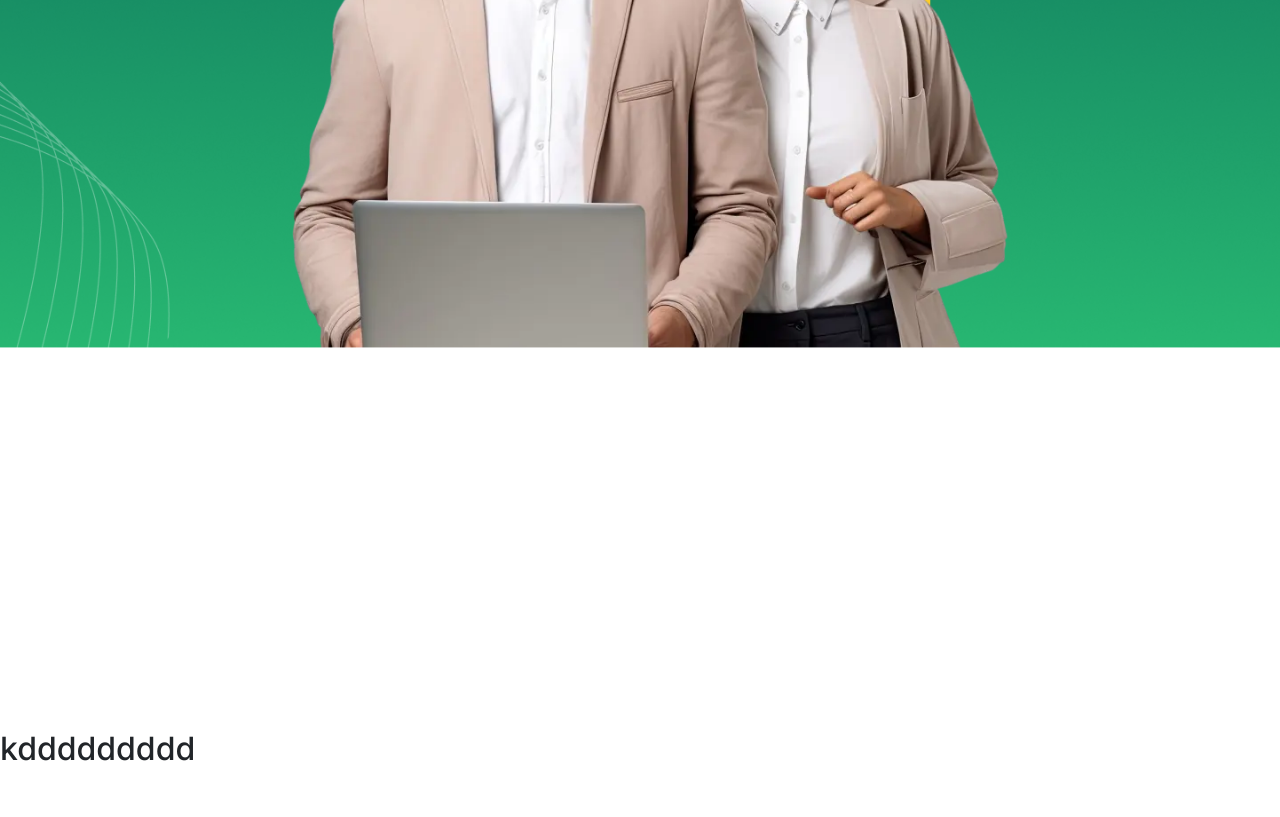
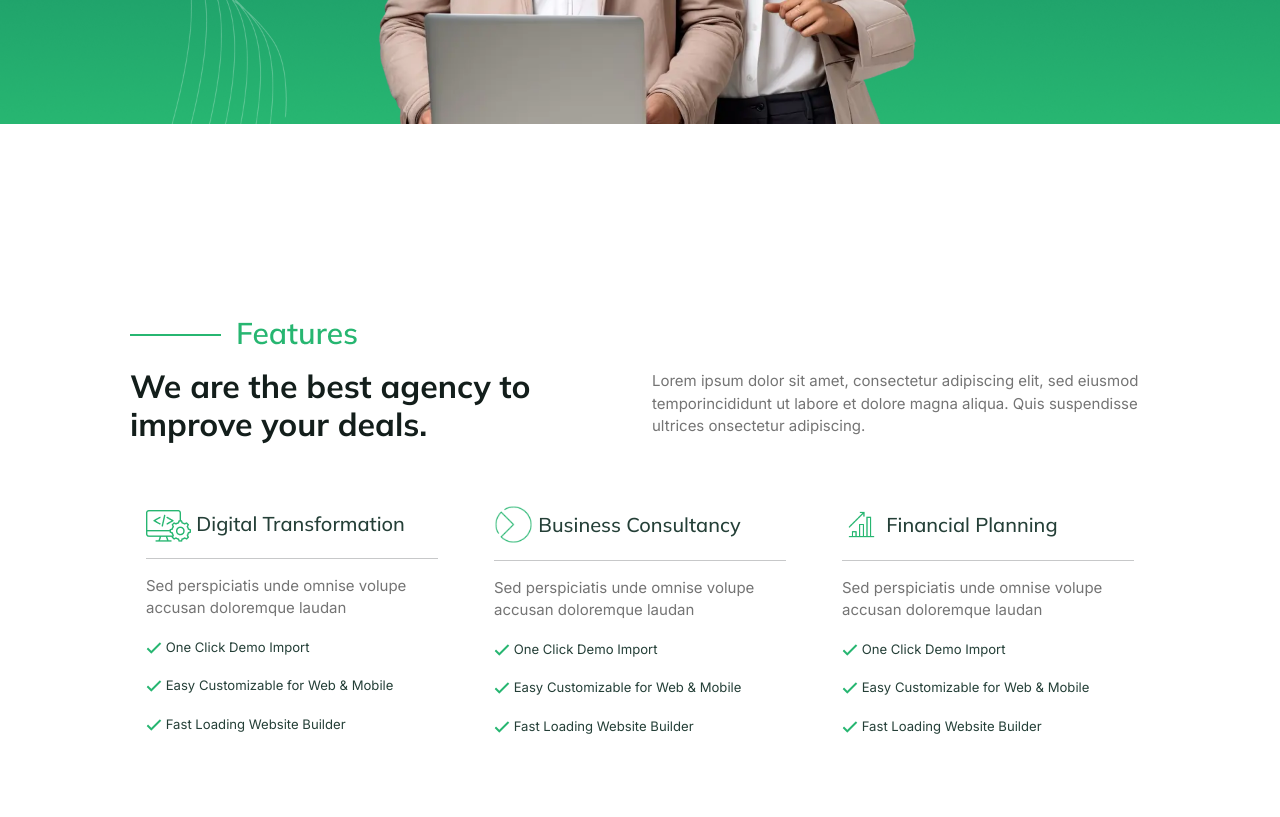
Before and after one commit to IbrahimOhid/figma_to_html, a plain HTML site: page bis_cox/index.html in a window 1280 px wide. Shown: the part 550-1367 px from the top of the page. Before the commit the page ends 1326 px from the top, so only its background shows below. Drawn offline with nearby package versions, Linux system fonts and the light colour scheme.

Commit message:
company info added

```diff
--- a/bis_cox/css/style.css
+++ b/bis_cox/css/style.css
@@ -9,8 +9,8 @@
     --primary-_white-color: #FFFFFF;
     --primary-deep-green-color: #27B671;
     --primary-black-green-color: #243F37;
-    --logo-primary-color: #ff3f34;
-    --logo-secondary-color: #2ed573;
+    --primary-black-color: #131E1B;
+    --primary-gray-color: #747474;
     --plan-color: #fff;
  }
 
@@ -40,16 +40,19 @@ nav .nav-btn{
     margin-right: 20px;
     border-radius: 5px;
 }
+nav .nav-btn:hover{
+    background-color: var(--primary-black-green-color);
+}
 nav .nav-menu-btn{
     width: 35px;
     height: 21px;
 }
 .heroImg{
-    background-image: url(/img/hero_img.png);
-    background-position: center;
+    background-image: url('/img/hero_img.png');
+    background-size: cover;
     background-repeat: no-repeat;
-    background-size: cover;
-    height: 160vh;
+    width: 100%;
+    height: 100vh;
 }
 .hero-main-text{
     font-weight: bold;
@@ -94,4 +97,44 @@ nav .nav-menu-btn{
 .social-text span{
     margin-right: 10px;
 }
+@media (max-width: 768px) {
+    .heroImg{
+        background-position: center;
+    }
+    .company-info{
+        margin-top: -250px;
+    }
+}
 /* navbar design end */
+
+/* company design start */
+.agency{
+    font-family: Mulish;
+    font-weight:bolder;
+    color: var(--primary-black-color) ;
+}
+.agency-text{
+    color: var(--primary-gray-color);
+    font-size: 15px;
+}
+.card-title{
+    font-family: Mulish;
+    color: var(--primary-black-green-color);
+}
+.card-text{
+    color: var(--primary-gray-color);
+    font-family: Inter;
+    font-size: 15px;
+}
+.text-body-secondary{
+    color: var(--primary-black-green-color);
+}
+.card-title .same-img{
+    width: 39px;
+    height: 39px;
+    margin-top: -5px;
+}
+.card{
+    border: none !important;
+}
+/* company design end */
--- a/bis_cox/index.html
+++ b/bis_cox/index.html
@@ -1,35 +1,48 @@
 <!doctype html>
 <html lang="en">
+
 <head>
   <!-- Required meta tags -->
   <meta charset="utf-8">
   <meta name="viewport" content="width=device-width, initial-scale=1">
 
   <!-- Bootstrap CSS -->
-    <link href="https://cdn.jsdelivr.net/npm/bootstrap@5.0.2/dist/css/bootstrap.min.css" rel="stylesheet" integrity="sha384-EVSTQN3/azprG1Anm3QDgpJLIm9Nao0Yz1ztcQTwFspd3yD65VohhpuuCOmLASjC" crossorigin="anonymous">
+  <link href="https://cdn.jsdelivr.net/npm/bootstrap@5.0.2/dist/css/bootstrap.min.css" rel="stylesheet"
+    integrity="sha384-EVSTQN3/azprG1Anm3QDgpJLIm9Nao0Yz1ztcQTwFspd3yD65VohhpuuCOmLASjC" crossorigin="anonymous">
   <!--bootstrap icon cdn-->
   <link rel="stylesheet" href="https://cdn.jsdelivr.net/npm/bootstrap-icons@1.11.3/font/bootstrap-icons.min.css">
   <!--css link-->
   <link rel="stylesheet" href="./css/style.css">
   <!--google font-->
+  <!--inter font-->
   <link rel="preconnect" href="https://fonts.googleapis.com">
   <link rel="preconnect" href="https://fonts.gstatic.com" crossorigin>
-<link href="https://fonts.googleapis.com/css2?family=Inter:ital,opsz,wght@0,14..32,100..900;1,14..32,100..900&display=swap" rel="stylesheet">
+  <link
+    href="https://fonts.googleapis.com/css2?family=Inter:ital,opsz,wght@0,14..32,100..900;1,14..32,100..900&display=swap"
+    rel="stylesheet">
+  <!--mulish font link-->
+  <link rel="preconnect" href="https://fonts.googleapis.com">
+  <link rel="preconnect" href="https://fonts.gstatic.com" crossorigin>
+  <link href="https://fonts.googleapis.com/css2?family=Mulish:ital,wght@0,200..1000;1,200..1000&display=swap"
+    rel="stylesheet">
   <title>BISCOX</title>
 </head>
+
 <body>
   <!--nav section start here-->
   <section class="container-fluid heroImg">
-    <nav class="navbar navbar-expand-md mx-auto">
+    <nav class="navbar navbar-expand-lg mx-auto">
       <div class="container-fluid">
         <a class="navbar-brand" href="#"><img src="./img/Logo.png" alt=""></a>
-        <button class="navbar-toggler" type="button" data-bs-toggle="collapse" data-bs-target="#navbarSupportedContent" aria-controls="navbarSupportedContent" aria-expanded="false" aria-label="Toggle navigation">
-          <span class="navbar-toggler-icon"></span>
+        <button class="navbar-toggler" type="button" data-bs-toggle="collapse" data-bs-target="#navbarSupportedContent"
+          aria-controls="navbarSupportedContent" aria-expanded="false" aria-label="Toggle navigation">
+          <span class="navbar-toggler-icon"><i class="bi bi-list text-white"></i></span>
         </button>
         <div class="collapse navbar-collapse" id="navbarSupportedContent">
           <ul class="navbar-nav mx-auto mb-2 mb-lg-0 t">
             <li class="nav-item dropdown">
-              <a class="nav-link dropdown-toggle" href="#" role="button" data-bs-toggle="dropdown" aria-expanded="false">
+              <a class="nav-link dropdown-toggle" href="#" role="button" data-bs-toggle="dropdown"
+                aria-expanded="false">
                 Home
               </a>
               <ul class="dropdown-menu">
@@ -38,7 +51,8 @@
               </ul>
             </li>
             <li class="nav-item dropdown">
-              <a class="nav-link dropdown-toggle" href="#" role="button" data-bs-toggle="dropdown" aria-expanded="false">
+              <a class="nav-link dropdown-toggle" href="#" role="button" data-bs-toggle="dropdown"
+                aria-expanded="false">
                 About
               </a>
               <ul class="dropdown-menu">
@@ -47,7 +61,8 @@
               </ul>
             </li>
             <li class="nav-item dropdown">
-              <a class="nav-link dropdown-toggle" href="#" role="button" data-bs-toggle="dropdown" aria-expanded="false">
+              <a class="nav-link dropdown-toggle" href="#" role="button" data-bs-toggle="dropdown"
+                aria-expanded="false">
                 Service
               </a>
               <ul class="dropdown-menu">
@@ -56,7 +71,8 @@
               </ul>
             </li>
             <li class="nav-item dropdown">
-              <a class="nav-link dropdown-toggle" href="#" role="button" data-bs-toggle="dropdown" aria-expanded="false">
+              <a class="nav-link dropdown-toggle" href="#" role="button" data-bs-toggle="dropdown"
+                aria-expanded="false">
                 Case Studies
               </a>
               <ul class="dropdown-menu">
@@ -65,7 +81,8 @@
               </ul>
             </li>
             <li class="nav-item dropdown">
-              <a class="nav-link dropdown-toggle" href="#" role="button" data-bs-toggle="dropdown" aria-expanded="false">
+              <a class="nav-link dropdown-toggle" href="#" role="button" data-bs-toggle="dropdown"
+                aria-expanded="false">
                 Page
               </a>
               <ul class="dropdown-menu">
@@ -92,12 +109,12 @@
       </div>
     </nav>
     <div>
-    <div class="text-center hero-main-text">
-      <h1>Expert Consulting  for A <br>
+      <div class="text-center hero-main-text d-none d-md-block">
+        <h1>Expert Consulting for A <br>
           Sustainable Future</h1>
       </div>
       <div class="container d-flex justify-content-between">
-      <div class="hero-box-text">
+        <div class="hero-box-text d-none d-md-block">
           <p class="text-white">Elevate your brand with the Agencyo <br>
             Agency – everything from strategy <br>
             to advertising & scale.</p>
@@ -112,8 +129,7 @@
             </div>
           </div>
         </div>
-
-      <div class="hero-box-text">
+        <div class="hero-box-text d-none d-md-block">
           <div>
             <h3 class="k">25K+</h3>
             <p class="fs-6 text-white">100% Satisficed <br>
@@ -132,11 +148,65 @@
     </div>
   </section>
   <!--nav section end here-->
-    <h2>kddddddddd</h2>
+  <!--company info start here-->
+  <section class="container py-5 company-info">
+    <div class="row d-flex justify-content-between px-5">
+      <div class="col-md-6">
+        <img src="./img/Features.png" class="img-fluid py-3" alt="">
+        <p class="h2 agency">We are the best agency to <br> improve your deals.</p>
+      </div>
+      <div class="mt-5 py-4 col-md-6">
+        <p class="agency-text"><span>Lorem ipsum dolor sit amet, consectetur adipiscing elit, sed eiusmod <br> temporincididunt ut labore et dolore magna aliqua. Quis suspendisse<br>ultrices onsectetur adipiscing.</span></p>
+      </div>
+    </div>
+    <div class="company-card px-5 py-3">
+      <div class="card-group gap-4">
+        <div class="card">
+          <div class="card-body">
+            <h5 class="card-title"> <img src="./img/digital.png" class="img-fluid" alt=""> Digital Transformation</h5>
+            <hr>
+            <p class="card-text">Sed perspiciatis unde omnise volupe <br>
+              accusan doloremque laudan</p>
+            <p class="card-text"><small class="text-body-secondary"><img src="./img/.png" class="img-fluid" alt=""> One Click Demo Import</small></p>
+            <p class="card-text"><small class="text-body-secondary"><img src="./img/.png" class="img-fluid" alt=""> Easy Customizable for Web & Mobile</small></p>
+            <p class="card-text"><small class="text-body-secondary"><img src="./img/.png" class="img-fluid" alt=""> Fast Loading Website Builder</small></p>
+          </div>
+        </div>
 
+        <div class="card">
+          <div class="card-body">
+            <h5 class="card-title"> <img src="./img/business.png" class="img-fluid same-img" alt=""> Business Consultancy</h5>
+            <hr>
+            <p class="card-text">Sed perspiciatis unde omnise volupe <br>
+              accusan doloremque laudan</p>
+            <p class="card-text"><small class="text-body-secondary"><img src="./img/.png" class="img-fluid" alt=""> One Click Demo Import</small></p>
+            <p class="card-text"><small class="text-body-secondary"><img src="./img/.png" class="img-fluid" alt=""> Easy Customizable for Web & Mobile</small></p>
+            <p class="card-text"><small class="text-body-secondary"><img src="./img/.png" class="img-fluid" alt=""> Fast Loading Website Builder</small></p>
+          </div>
+        </div>
+
+        <div class="card">
+          <div class="card-body">
+            <h5 class="card-title"> <img src="./img/financial.png" class="img-fluid same-img" alt=""> Financial Planning</h5>
+            <hr>
+            <p class="card-text">Sed perspiciatis unde omnise volupe <br>
+              accusan doloremque laudan</p>
+            <p class="card-text"><small class="text-body-secondary"><img src="./img/.png" class="img-fluid" alt=""> One Click Demo Import</small></p>
+            <p class="card-text"><small class="text-body-secondary"><img src="./img/.png" class="img-fluid" alt=""> Easy Customizable for Web & Mobile</small></p>
+            <p class="card-text"><small class="text-body-secondary"><img src="./img/.png" class="img-fluid" alt=""> Fast Loading Website Builder</small></p>
+          </div>
+        </div>
+      </div>
+      </div>
+    </div>
+  </section>
+  <!--company info end here-->
 
   <!-- Option 1: Bootstrap Bundle with Popper -->
-    <script src="https://cdn.jsdelivr.net/npm/bootstrap@5.0.2/dist/js/bootstrap.bundle.min.js" integrity="sha384-MrcW6ZMFYlzcLA8Nl+NtUVF0sA7MsXsP1UyJoMp4YLEuNSfAP+JcXn/tWtIaxVXM" crossorigin="anonymous"></script>
+  <script src="https://cdn.jsdelivr.net/npm/bootstrap@5.0.2/dist/js/bootstrap.bundle.min.js"
+    integrity="sha384-MrcW6ZMFYlzcLA8Nl+NtUVF0sA7MsXsP1UyJoMp4YLEuNSfAP+JcXn/tWtIaxVXM"
+    crossorigin="anonymous"></script>
 
 </body>
+
 </html>
```
Also changed, not shown: bis_cox/img/Features.png (added), bis_cox/img/business.png (added), bis_cox/img/digital.png (added), bis_cox/img/financial.png (added), bis_cox/img/.png (added). Lines whose indentation alone changed are shown as unchanged.
